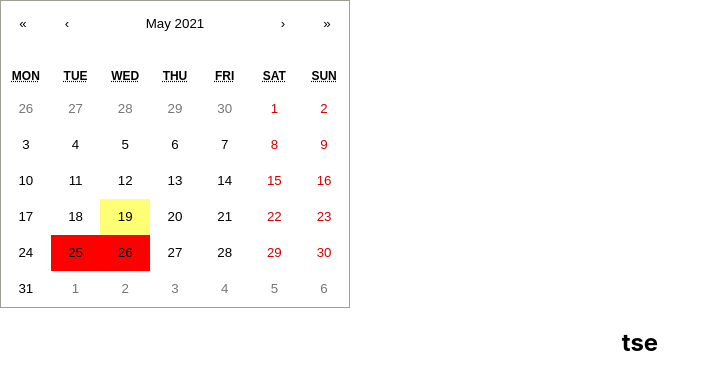
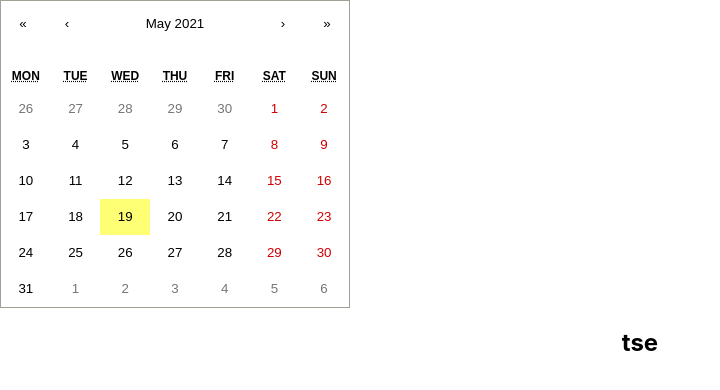
Before and after one commit to wcelery/event-calendar, a React (Create React App) app: page / in a window 1280 px wide. Shown: the top 390 px of the page, without its empty margins (0-720 px from the left). Built offline with nearby package versions, Linux system fonts and the light colour scheme.

Commit message:
highlight dates with events

```diff
--- a/src/components/CalendarComponent.js
+++ b/src/components/CalendarComponent.js
@@ -4,15 +4,18 @@ import "react-calendar/dist/Calendar.css";
 import { CalendarContext } from "../context/CalendarContext";
 
 export default function CalendarComponent() {
-  const { isOpen, setIsOpen, dispatch } = React.useContext(CalendarContext);
+  const { isOpen, setIsOpen, events, dispatch } =
+    React.useContext(CalendarContext);
 
   const highlightedDates = [
     new Date(2021, 4, 25, 0, 0, 0).toISOString(),
     new Date(2021, 4, 26, 0, 0, 0).toISOString(),
   ];
 
+  const extractedDatesFrom = Object.values(events).map((value) => value.date);
+
   const getClassName = (date) => {
-    if (highlightedDates.includes(date.toISOString())) {
+    if (extractedDatesFrom.includes(date.toISOString())) {
       return "highlighted_dates";
     } else {
       return "not_highlighted_dates";
--- a/src/components/EventsList.js
+++ b/src/components/EventsList.js
@@ -4,20 +4,16 @@ import { CalendarContext } from "../context/CalendarContext";
 export default function EventsList() {
   const { events, date } = React.useContext(CalendarContext);
 
-  const newObj = Object.values(events).filter((value) => value.date === date);
-  /* .reduce((obj, key) => {
-    obj[key] = buildingEvent[key];
-    return obj;
-  }, {}); */
+  const selectedDateEvents = Object.values(events).filter(
+    (value) => value.date === date
+  );
 
-  console.log(newObj);
   return (
     <section className="events-list">
       <h1>tse</h1>
-      {Object.values(newObj).map((val1) => (
+      {Object.values(selectedDateEvents).map((val1) => (
         <>
           <h1>{val1.name}</h1>
-          {/*           <h1>{val1.Budget}</h1> */}
         </>
       ))}
     </section>
```
